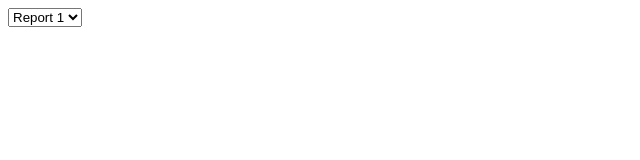
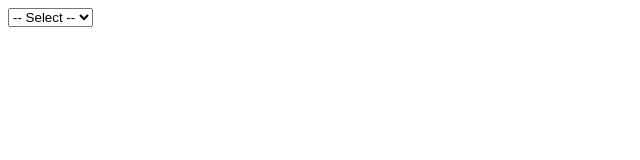
Before and after one commit to kvsm/web-test, a plain HTML site: page index.html in a window 1280 px wide. Shown: the full height of the page, 0-640 px from the left. Drawn offline with Linux system fonts and the light colour scheme.

Commit message:
tweak select element

```diff
--- a/index.html
+++ b/index.html
@@ -20,10 +20,11 @@
       style="display:none;visibility:hidden"></iframe></noscript>
   <!-- End Google Tag Manager (noscript) -->
   <select id='report-select'>
-    <option value='report-1'>Report 1</option>
-    <option value='report-2'>Report 2</option>
-    <option value='report-3'>Report 3</option>
-    <option value='report-4'>Report 4</option>
+    <option value=''>-- Select --</option>
+    <option id='r1' value='report-1'>Report 1</option>
+    <option id='r2' value='report-2'>Report 2</option>
+    <option id='r3' value='report-3'>Report 3</option>
+    <option id='r4' value='report-4'>Report 4</option>
   </select>
 </body>
 
```
